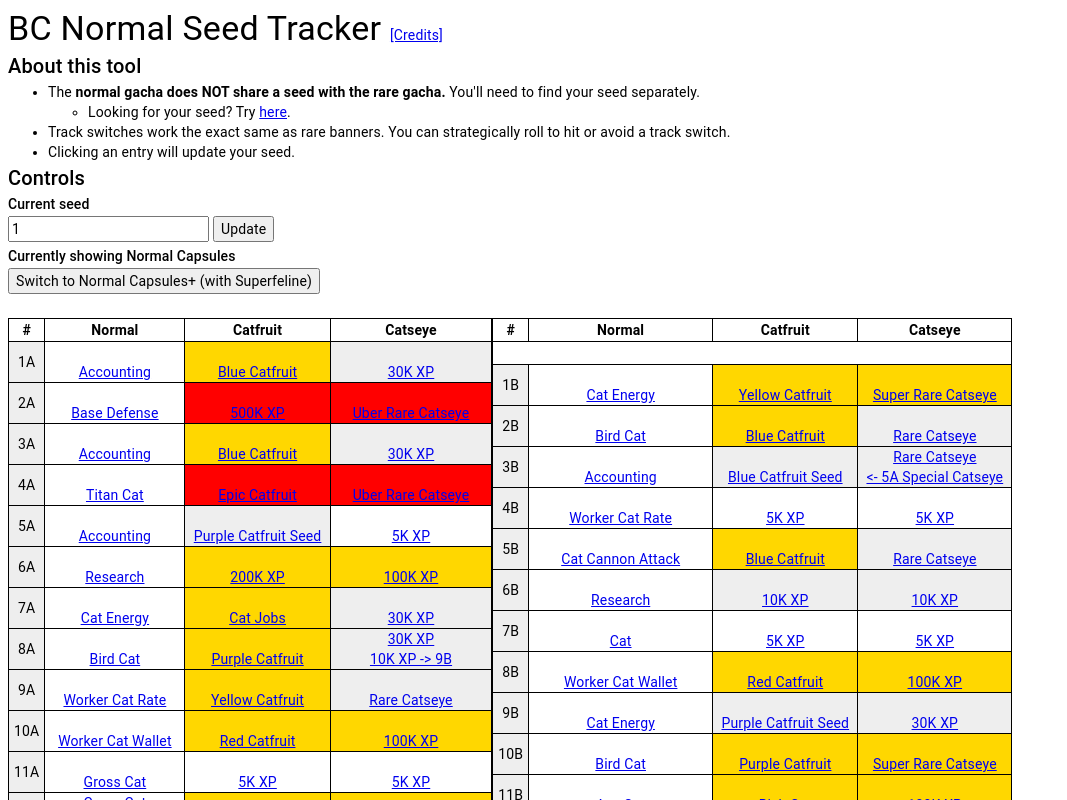
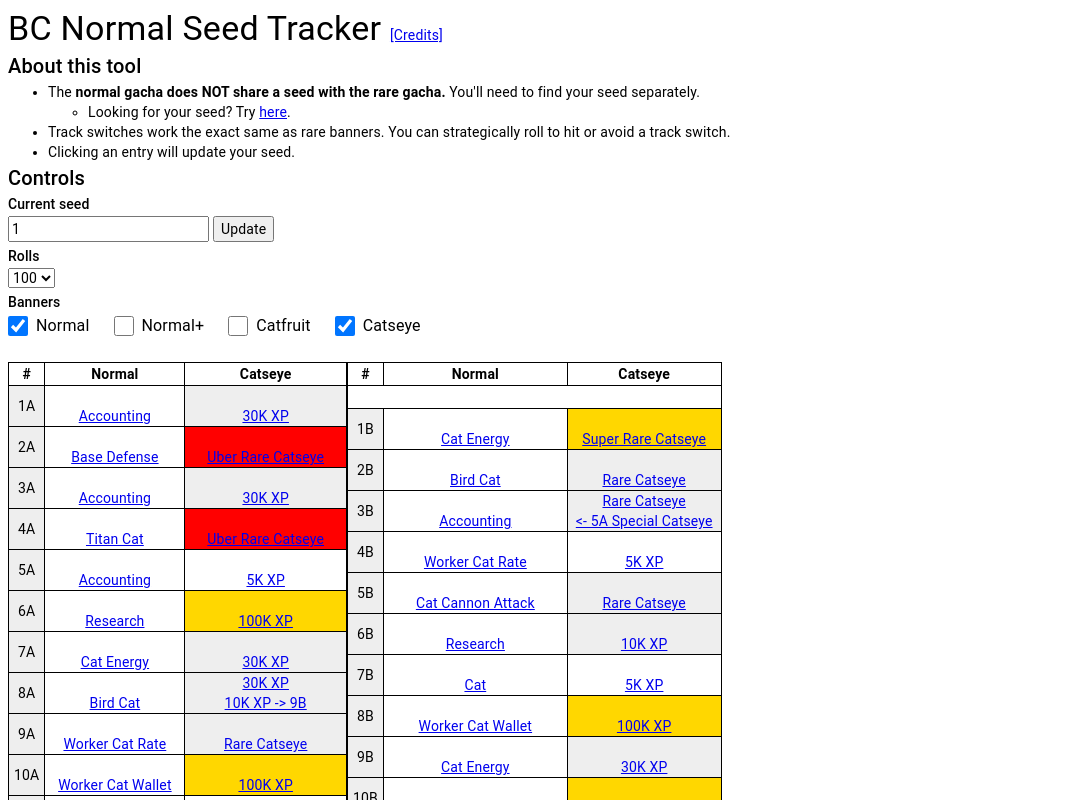
Before and after one commit to ampuri/bc-normal-seed-tracking, a React app: page / in a window 1280 px wide. Shown: the top 800 px of the page, without its empty margins (0-1067 px from the left). Built offline with nearby package versions, Linux system fonts and the light colour scheme.

Commit message:
Update UI

```diff
--- a/src/FinderResults.tsx
+++ b/src/FinderResults.tsx
@@ -1,7 +1,7 @@
 import styled from "@emotion/styled";
-import { Typography, css } from "@mui/material";
+import { Typography } from "@mui/material";
 import React from "react";
-import { BannerData, NormalBannerPlusData } from "./utils/bannerData";
+import { BannerData } from "./utils/bannerData";
 import {
   generateRollsLightweight,
   getTrackUrlWithSeedQueryParam,
@@ -50,7 +50,6 @@ const FinderResults = ({
   if (seedsFound.length > 200) {
     seedsFound = seedsFound.slice(0, 200);
   }
-  const usedSuperfelineBanner = bannerData === NormalBannerPlusData;
   return isSearching ? (
     <div>
       <Typography variant="body1">Searching...</Typography>
@@ -104,23 +103,11 @@ const FinderResults = ({
                   <ul>
                     <li>
                       <strong>Before</strong> doing the {numPulls} pulls:{" "}
-                      <a
-                        href={getTrackUrlWithSeedQueryParam(
-                          seed,
-                          usedSuperfelineBanner
-                        )}
-                      >
-                        {seed}
-                      </a>
+                      <a href={getTrackUrlWithSeedQueryParam(seed)}>{seed}</a>
                     </li>
                     <li>
                       <strong>After</strong> doing the {numPulls} pulls:{" "}
-                      <a
-                        href={getTrackUrlWithSeedQueryParam(
-                          seedAfterRolls,
-                          usedSuperfelineBanner
-                        )}
-                      >
+                      <a href={getTrackUrlWithSeedQueryParam(seedAfterRolls)}>
                         {seedAfterRolls}
                       </a>
                     </li>
--- a/src/Page.tsx
+++ b/src/Page.tsx
@@ -2,6 +2,8 @@ import React, { useState } from "react";
 import RollTable from "./RollTable";
 import styled from "@emotion/styled";
 import { Typography } from "@mui/material";
+import { getQueryParam, setQueryParam } from "./utils/queryParams";
+import { AllBanners } from "./utils/bannerData";
 
 const Styles = styled.div`
   * {
@@ -16,14 +18,9 @@ const Styles = styled.div`
 
 const Page = () => {
   // We'll just put all our controls here because we're lazy
-  const queryParams = new URLSearchParams(window.location.search);
-  const [seedInput, setSeedInput] = useState(queryParams.get("seed") || "1");
-  const superfeline = queryParams.get("sf") === "true";
-  const superfelineToggledQueryParams = new URLSearchParams(
-    window.location.search
-  );
-  superfelineToggledQueryParams.set("sf", (!superfeline).toString());
-  const superfelineToggledUrl = `?${superfelineToggledQueryParams.toString()}`;
+  const [seedInput, setSeedInput] = useState(getQueryParam("seed"));
+  const selectedBanners = getQueryParam("banners").split(",") || [];
+
   return (
     <Styles>
       <Typography variant="h4">
@@ -71,17 +68,51 @@ const Page = () => {
           Update
         </button>
       </div>
-      <Typography variant="subtitle2">
-        Currently showing Normal Capsules
-        {superfeline ? "+ (with Superfeline)" : ""}
-      </Typography>
-      <button
-        type="button"
-        onClick={() => (window.location.href = superfelineToggledUrl)}
-      >
-        Switch to Normal Capsules
-        {!superfeline ? "+ (with Superfeline)" : ""}
-      </button>
+      <Typography variant="subtitle2">Rolls</Typography>
+      <div style={{ marginBottom: "4px" }}>
+        <select
+          style={{ marginRight: "4px" }}
+          onChange={(event) => setQueryParam("rolls", event.target.value)}
+        >
+          {[100, 200, 500, 999].map((numRolls) => (
+            <option
+              value={numRolls}
+              selected={getQueryParam("rolls") === numRolls.toString()}
+            >
+              {numRolls}
+            </option>
+          ))}
+        </select>
+      </div>
+      <Typography variant="subtitle2">Banners</Typography>
+      <div style={{ display: "flex", gap: "24px" }}>
+        {AllBanners.map((banner) => {
+          return (
+            <label style={{ display: "flex", alignItems: "center" }}>
+              <input
+                type="checkbox"
+                checked={selectedBanners.includes(banner.shortName)}
+                onClick={(event) => {
+                  let newSelectedBanners;
+                  if ((event.target as HTMLInputElement).checked) {
+                    newSelectedBanners = [
+                      ...selectedBanners,
+                      banner.shortName,
+                    ].sort();
+                  } else {
+                    newSelectedBanners = selectedBanners.filter(
+                      (bannerName) => bannerName !== banner.shortName
+                    );
+                  }
+                  setQueryParam("banners", newSelectedBanners.join(","));
+                }}
+                style={{ marginRight: "8px", width: "20px", height: "20px" }}
+              ></input>
+              <Typography variant="body1">{banner.name}</Typography>
+            </label>
+          );
+        })}
+      </div>
       <Typography variant="body1">&nbsp;</Typography>
       <RollTable />
     </Styles>
--- a/src/RarePage.tsx
+++ b/src/RarePage.tsx
@@ -61,6 +61,7 @@ const parseBannerData = (bannerData: string): BannerData => {
 
   return {
     name: "Custom",
+    shortName: "c",
     rateCumSum,
     pools: bannerDataPoolsElements,
   };
--- a/src/RollTable.tsx
+++ b/src/RollTable.tsx
@@ -2,6 +2,7 @@ import React from "react";
 import { Roll, generateAllRolls } from "./utils/seed";
 import TrackTable from "./TrackTable";
 import styled from "@emotion/styled";
+import { getQueryParam } from "./utils/queryParams";
 
 export type BannerTrackRolls = {
   bannerName: string;
@@ -14,20 +15,12 @@ const Container = styled.div`
 `;
 
 const RollTable = () => {
-  const urlParams = new URLSearchParams(window.location.search);
-  const initialSeed = parseInt(urlParams.get("seed")!, 10) || 1;
-  const numRolls = parseInt(urlParams.get("rolls")!, 10) || 100;
-  const superfeline = urlParams.get("sf") === "true";
-  const lastCat = urlParams.get("lastCat") || "";
-  const lastBanner = urlParams.get("lastBanner") || "";
+  const initialSeed = parseInt(getQueryParam("seed"), 10);
+  const numRolls = parseInt(getQueryParam("rolls"), 10);
+  const lastCat = getQueryParam("lastCat");
+  const lastBanner = getQueryParam("lastBanner");
 
-  const allRolls = generateAllRolls(
-    initialSeed,
-    numRolls,
-    superfeline,
-    lastCat,
-    lastBanner
-  );
+  const allRolls = generateAllRolls(initialSeed, numRolls, lastCat, lastBanner);
 
   const trackARolls = allRolls.map((roll) => ({
     bannerName: roll.bannerName,
--- a/src/utils/bannerData.tsx
+++ b/src/utils/bannerData.tsx
@@ -1,5 +1,6 @@
 export type BannerData = {
   name: string;
+  shortName: string;
   rateCumSum: number[];
   pools: {
     rate: number;
@@ -10,6 +11,7 @@ export type BannerData = {
 
 export const NormalBannerData: BannerData = {
   name: "Normal",
+  shortName: "n",
   rateCumSum: [10000],
   pools: [
     {
@@ -41,6 +43,7 @@ export const NormalBannerData: BannerData = {
 
 export const NormalBannerPlusData: BannerData = {
   name: "Normal+",
+  shortName: "np",
   rateCumSum: [10000],
   pools: [
     {
@@ -73,6 +76,7 @@ export const NormalBannerPlusData: BannerData = {
 
 export const CatfruitBannerData: BannerData = {
   name: "Catfruit",
+  shortName: "cf",
   rateCumSum: [400, 2400, 9400, 10000],
   pools: [
     {
@@ -122,6 +126,7 @@ export const CatfruitBannerData: BannerData = {
 
 export const CatseyeBannerData: BannerData = {
   name: "Catseye",
+  shortName: "ce",
   rateCumSum: [500, 7400, 9400, 9900, 10000],
   pools: [
     {
@@ -151,3 +156,10 @@ export const CatseyeBannerData: BannerData = {
     },
   ],
 };
+
+export const AllBanners = [
+  NormalBannerData,
+  NormalBannerPlusData,
+  CatfruitBannerData,
+  CatseyeBannerData,
+];
--- /dev/null
+++ b/src/utils/queryParams.tsx
@@ -0,0 +1,20 @@
+const DEFAULTS = {
+  seed: "1",
+  banners: "n,ce",
+  rolls: "100",
+  lastCat: "",
+  lastBanner: "",
+};
+
+export const getQueryParam = (key: keyof typeof DEFAULTS): string => {
+  const urlParams = new URLSearchParams(window.location.search);
+  return urlParams.get(key) || DEFAULTS[key];
+};
+
+export const setQueryParam = (key: keyof typeof DEFAULTS, value: string) => {
+  const urlParams = new URLSearchParams(window.location.search);
+  urlParams.set(key, value);
+  const newUrl = new URL(window.location.href);
+  newUrl.search = urlParams.toString();
+  window.location.href = newUrl.toString();
+};
--- a/src/utils/seed.tsx
+++ b/src/utils/seed.tsx
@@ -4,7 +4,9 @@ import {
   CatfruitBannerData,
   CatseyeBannerData,
   NormalBannerPlusData,
+  AllBanners,
 } from "./bannerData";
+import { getQueryParam } from "./queryParams";
 
 export type Roll = {
   rarity: number;
@@ -59,15 +61,9 @@ const getUnit = ({
   return [seedMod, units[seedMod]];
 };
 
-export const getTrackUrlWithSeedQueryParam = (
-  seed: number,
-  superfeline: boolean
-) => {
+export const getTrackUrlWithSeedQueryParam = (seed: number) => {
   const queryParams = new URLSearchParams(window.location.search);
   queryParams.set("seed", seed.toString());
-  if (superfeline) {
-    queryParams.set("sf", superfeline.toString());
-  }
   return `?${queryParams.toString()}#`;
 };
 
@@ -160,15 +156,13 @@ const generateRolls = (
 export const generateAllRolls = (
   seed: number,
   numRolls: number,
-  useSuperfelineBanner: boolean,
   lastCat: string,
   lastBanner: string
 ): BannerRolls[] => {
-  const banners = [
-    useSuperfelineBanner ? NormalBannerPlusData : NormalBannerData,
-    CatfruitBannerData,
-    CatseyeBannerData,
-  ];
+  const selectedBanners = getQueryParam("banners").split(",");
+  const banners = AllBanners.filter((banner) =>
+    selectedBanners.includes(banner.shortName)
+  );
   return banners.map((banner) => ({
     bannerName: banner.name,
     trackA: generateRolls(
```
